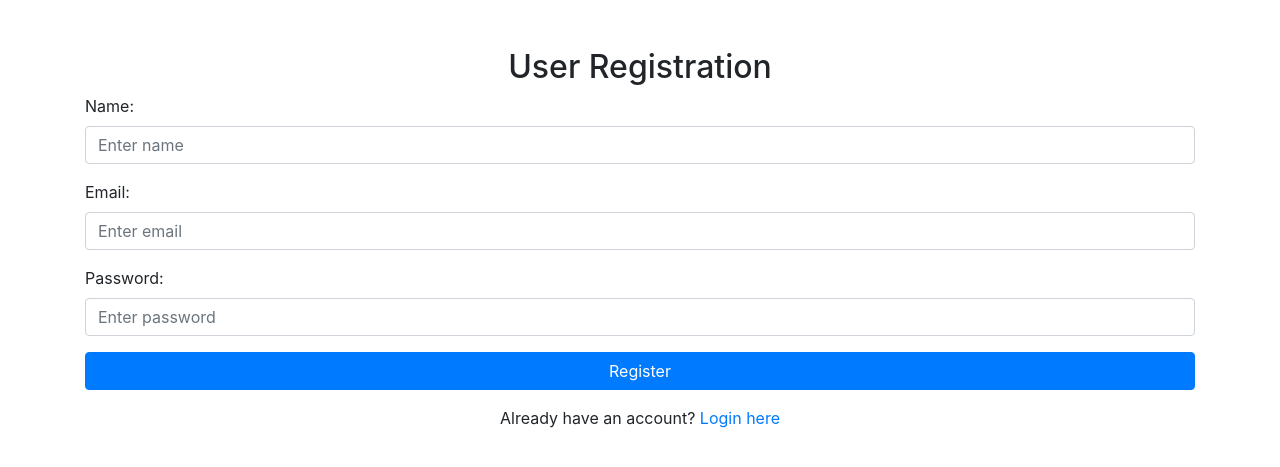
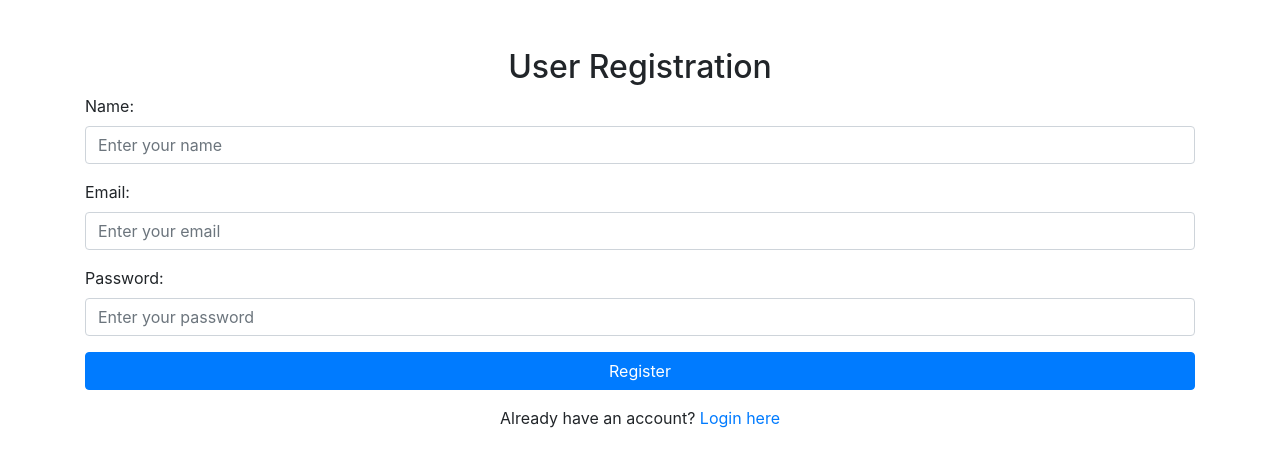
Before and after one commit to kokilaganta/PredictEmployeeAttrition, a Flask app: template templates/signup2.html in a window 1280 px wide. Shown: the top 467 px of the page. Run offline with Flask 3, Linux system fonts and the light colour scheme; the template is opened without the code that fills it, so the values that code supplies are empty; parts of the project's set-up code (start-up, migrations or seed data) failed here and were passed over; some libraries are stand-ins or nearby versions.

Commit message:
Update signup2.html

```diff
--- a/templates/signup2.html
+++ b/templates/signup2.html
@@ -18,17 +18,17 @@
 
     <div class="form-group">
       <label for="name">Name:</label>
-      <input type="text" class="form-control" id="name" name="name" placeholder="Enter name" required>
+      <input type="text" class="form-control" id="name" name="name" placeholder="Enter your name" required>
     </div>
 
     <div class="form-group">
       <label for="email">Email:</label>
-      <input type="email" class="form-control" id="email" name="email" placeholder="Enter email" required>
+      <input type="email" class="form-control" id="email" name="email" placeholder="Enter your email" required>
     </div>
 
     <div class="form-group">
       <label for="password">Password:</label>
-      <input type="password" class="form-control" id="password" name="password" placeholder="Enter password" required>
+      <input type="password" class="form-control" id="password" name="password" placeholder="Enter your password" required>
     </div>
 
     <button type="submit" class="btn btn-primary btn-block">Register</button>
```
